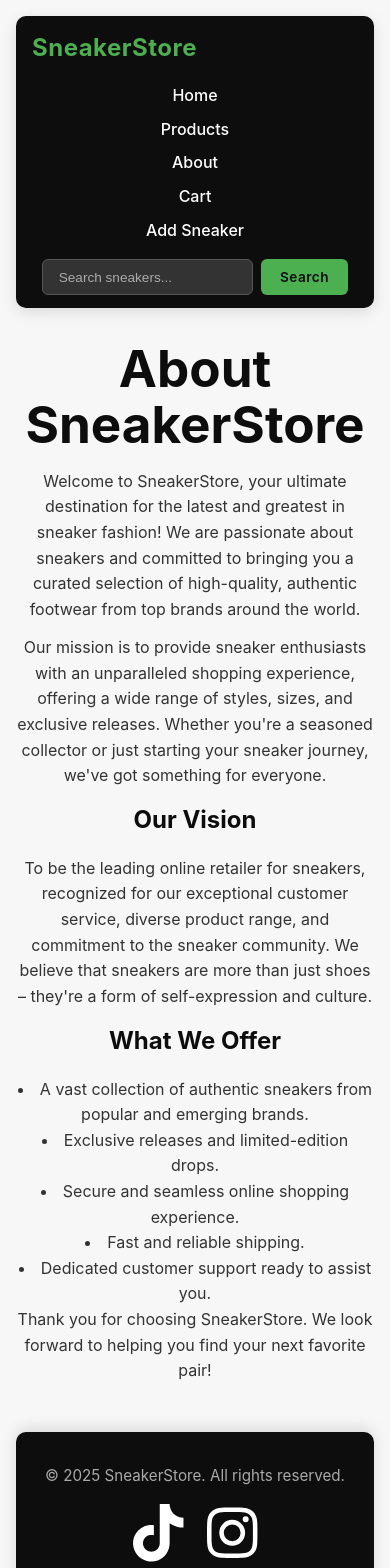
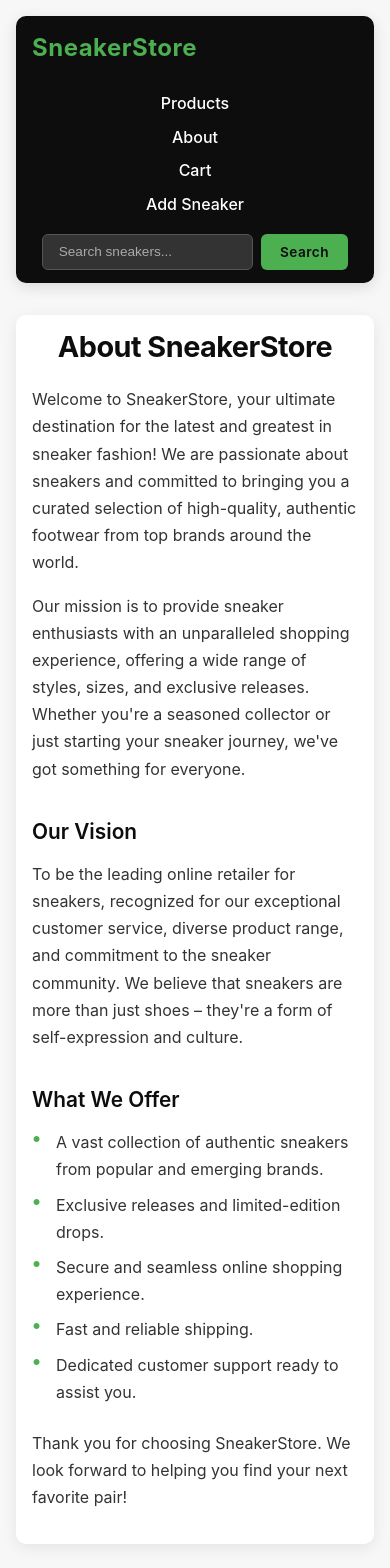
Before and after one commit to allan6757/GRP2-PHASE2, a React (Vite) app: page /about in a window 390 px wide. Shown: the top 1568 px of the page. Built offline with nearby package versions, Linux system fonts and the light colour scheme.

Commit message:
final draft3

```diff
--- a/src/App.css
+++ b/src/App.css
@@ -82,6 +82,95 @@ button:disabled {
   background-color: #ccc;
   cursor: not-allowed;
   transform: none;
+}
+/* --- About Page (NEW STYLES) --- */
+.about-page-container {
+    padding: 2.5rem; /* Equivalent to p-8 */
+    max-width: 700px; /* Adjusted max-width for consistency */
+    margin: 2rem auto; /* Equivalent to mx-auto mt-10 */
+    background-color: white;
+    box-shadow: 0 4px 15px var(--shadow-light); /* Equivalent to shadow-lg */
+    border-radius: var(--radius-medium); /* Equivalent to rounded-lg */
+    line-height: 1.6; /* Ensure good readability */
+    text-align: left; /* Align text left within the container */
+}
+
+.about-title {
+    font-size: 2.5rem; /* Equivalent to text-4xl */
+    font-weight: 700; /* Equivalent to font-bold */
+    color: var(--primary-color); /* Equivalent to text-gray-800 */
+    margin-bottom: 1.5rem; /* Equivalent to mb-6 */
+    text-align: center; /* Equivalent to text-center */
+    letter-spacing: -0.5px;
+}
+
+.about-subtitle {
+    font-size: 1.8rem; /* Equivalent to text-2xl */
+    font-weight: 600; /* Equivalent to font-semibold */
+    color: var(--primary-color); /* Equivalent to text-gray-800 */
+    margin-top: 2rem; /* Spacing before new section */
+    margin-bottom: 0.8rem; /* Equivalent to mb-3 */
+}
+
+.about-paragraph {
+    font-size: 1.05rem; /* Equivalent to text-lg */
+    color: var(--text-color); /* Equivalent to text-gray-700 */
+    line-height: 1.7; /* Enhanced leading-relaxed */
+    margin-bottom: 1rem; /* Equivalent to mb-4 */
+}
+
+.about-list {
+    list-style: none; /* Remove default bullet points */
+    padding-left: 0;
+    margin-bottom: 1.5rem; /* Space after the list */
+}
+
+.about-list-item {
+    font-size: 1.05rem; /* Equivalent to text-lg */
+    color: var(--text-color); /* Equivalent to text-gray-700 */
+    line-height: 1.7; /* Consistent line height */
+    margin-bottom: 0.5rem; /* Spacing between list items */
+    position: relative;
+    padding-left: 1.5rem; /* Space for custom bullet */
+}
+
+.about-list-item::before {
+    content: "•"; /* Custom bullet point */
+    color: var(--accent-color); /* Accent color for bullets */
+    position: absolute;
+    left: 0;
+    font-weight: bold;
+    font-size: 1.2em;
+    line-height: 1; /* Align bullet vertically */
+}
+
+/* --- Responsive Design (keep your existing ones and add adjustments for About page) --- */
+@media (max-width: 768px) {
+    .about-page-container {
+        padding: 1.5rem;
+        margin: 1.5rem auto;
+    }
+    .about-title {
+        font-size: 2rem;
+    }
+    .about-subtitle {
+        font-size: 1.5rem;
+    }
+    .about-paragraph, .about-list-item {
+        font-size: 1rem;
+    }
+}
+
+@media (max-width: 480px) {
+    .about-page-container {
+        padding: 1rem;
+    }
+    .about-title {
+        font-size: 1.8rem;
+    }
+    .about-subtitle {
+        font-size: 1.3rem;
+    }
 }
 
 /* --- Navbar --- */
@@ -173,6 +262,8 @@ button:disabled {
   transform: none; /* Keep search button flat on hover */
 }
 
+/* ... (your existing App.css code) ... */
+
 /* --- Home Section --- */
 .home-container {
   padding: 3rem 1rem;
@@ -184,9 +275,18 @@ button:disabled {
 
 .home-container h1 {
   font-size: 2.8rem;
-  margin-bottom: 2rem;
+  margin-bottom: 1.5rem; /* Adjusted margin for better flow with paragraph */
   color: var(--primary-color);
   letter-spacing: -0.5px;
+}
+
+/* NEW STYLE FOR THE PARAGRAPH IN HOME.JSX */
+.home-container p {
+  font-size: 1.15rem; /* Slightly larger for prominence */
+  color: var(--text-color); /* Use the main text color */
+  max-width: 700px; /* Limit width for readability */
+  margin: 0 auto 2.5rem auto; /* Center it and add more space below */
+  line-height: 1.8; /* Improve readability with more line spacing */
 }
 
 .slideshow {
@@ -211,6 +311,26 @@ button:disabled {
   transform: scale(1.02);
 }
 
+/* ... (rest of your App.css code) ... */
+
+/* --- Responsive Design (adjustments for Home paragraph if needed) --- */
+@media (max-width: 768px) {
+  /* ... existing responsive rules ... */
+
+  .home-container p {
+    font-size: 1rem; /* Smaller font on smaller screens */
+    margin-bottom: 2rem; /* Adjusted margin */
+  }
+}
+
+@media (max-width: 480px) {
+  /* ... existing responsive rules ... */
+
+  .home-container p {
+    font-size: 0.95rem; /* Even smaller on very small screens */
+    margin-bottom: 1.5rem;
+  }
+}
 /* --- Items Page --- */
 .items-container {
   max-width: 1200px;
--- a/src/components/About.jsx
+++ b/src/components/About.jsx
@@ -4,33 +4,33 @@ import "../App.css"; // Assuming you want to use the main App.css for styling
 
 function About() {
     return (
-        <div className="about-page-container p-8 max-w-4xl mx-auto bg-white shadow-lg rounded-lg mt-10">
-            <h1 className="text-4xl font-bold text-gray-800 mb-6 text-center">About SneakerStore</h1>
-            <p className="text-lg text-gray-700 leading-relaxed mb-4">
+        <div className="about-page-container">
+            <h1 className="about-title">About SneakerStore</h1>
+            <p className="about-paragraph">
                 Welcome to SneakerStore, your ultimate destination for the latest and greatest in sneaker fashion!
                 We are passionate about sneakers and committed to bringing you a curated selection of high-quality,
                 authentic footwear from top brands around the world.
             </p>
-            <p className="text-lg text-gray-700 leading-relaxed mb-4">
+            <p className="about-paragraph">
                 Our mission is to provide sneaker enthusiasts with an unparalleled shopping experience,
                 offering a wide range of styles, sizes, and exclusive releases. Whether you're a seasoned collector
                 or just starting your sneaker journey, we've got something for everyone.
             </p>
-            <h2 className="text-2xl font-semibold text-gray-800 mb-3">Our Vision</h2>
-            <p className="text-lg text-gray-700 leading-relaxed mb-4">
+            <h2 className="about-subtitle">Our Vision</h2>
+            <p className="about-paragraph">
                 To be the leading online retailer for sneakers, recognized for our exceptional customer service,
                 diverse product range, and commitment to the sneaker community. We believe that sneakers are more
                 than just shoes – they're a form of self-expression and culture.
             </p>
-            <h2 className="text-2xl font-semibold text-gray-800 mb-3">What We Offer</h2>
-
-                <li>A vast collection of authentic sneakers from popular and emerging brands.</li>
-                <li>Exclusive releases and limited-edition drops.</li>
-                <li>Secure and seamless online shopping experience.</li>
-                <li>Fast and reliable shipping.</li>
-                <li>Dedicated customer support ready to assist you.</li>
-
-            <p className="text-lg text-gray-700 leading-relaxed">
+            <h2 className="about-subtitle">What We Offer</h2>
+            <ul className="about-list"> {/* Added ul wrapper */}
+                <li className="about-list-item">A vast collection of authentic sneakers from popular and emerging brands.</li>
+                <li className="about-list-item">Exclusive releases and limited-edition drops.</li>
+                <li className="about-list-item">Secure and seamless online shopping experience.</li>
+                <li className="about-list-item">Fast and reliable shipping.</li>
+                <li className="about-list-item">Dedicated customer support ready to assist you.</li>
+            </ul>
+            <p className="about-paragraph">
                 Thank you for choosing SneakerStore. We look forward to helping you find your next favorite pair!
             </p>
         </div>
--- a/src/components/Navbar.jsx
+++ b/src/components/Navbar.jsx
@@ -22,7 +22,7 @@ function Navbar({ searchQuery, setSearchQuery }) {
       </div>
 
       <ul className="nav-links">
-        <li><Link to="/">Home</Link></li>
+        <li><Link to="/home"></Link></li>
         <li><Link to="/items">Products</Link></li>
         <li><Link to="/about">About</Link></li> {/* Assuming you'll create an About page later */}
         <li><Link to="/cart">Cart</Link></li>
```
